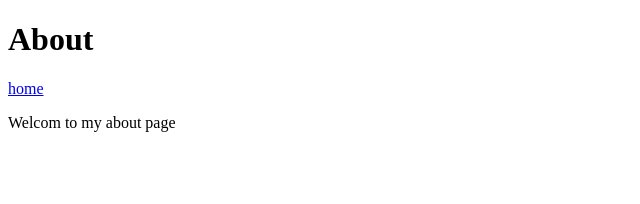
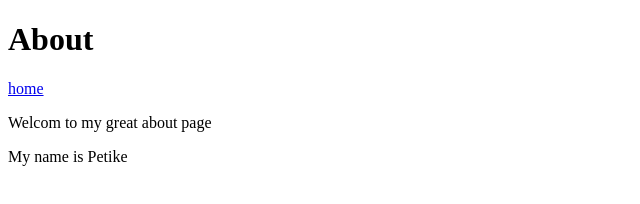
Before and after one commit to Josee1975/Josee1975.github.io, a plain HTML site: page about.html in a window 1280 px wide. Shown: the whole page, without its empty margins (0-640 px from the left). Drawn offline with Linux system fonts and the light colour scheme.

Commit message:
Improved the about page

```diff
--- a/about.html
+++ b/about.html
@@ -8,6 +8,7 @@
 <body>
    <h1>About</h1>
    <a href="index.html">home</a>
-   <p>Welcom to my about page</p>
+   <p>Welcom to my great about page</p>
+   <p>My name is Petike</p>
 </body>
 </html>
```
